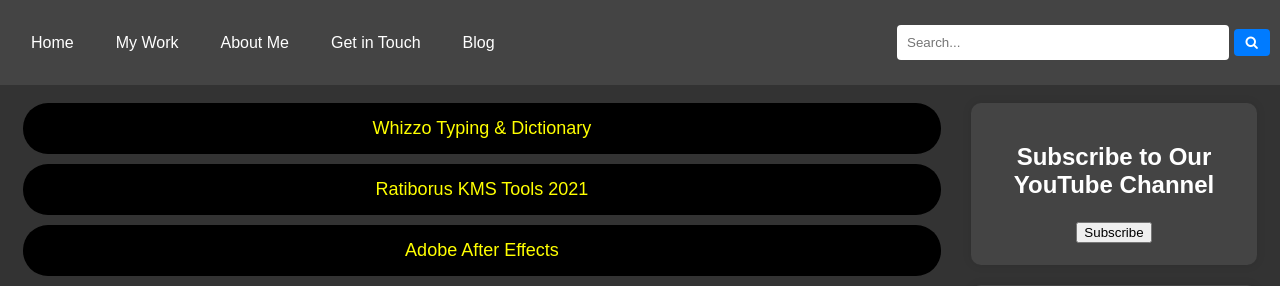
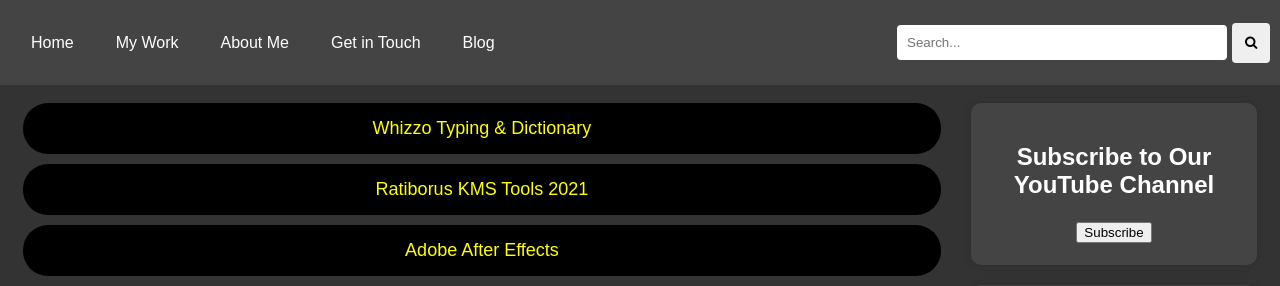
Before and after one commit to tinnaingoo/tcm-link, a PHP site: page / in a window 1280 px wide. Shown: the top 286 px of the page. Run offline with PHP 8.4, Linux system fonts and the light colour scheme; some web fonts are replaced.

Commit message:
Update menu.css

```diff
--- a/css/menu.css
+++ b/css/menu.css
@@ -47,15 +47,15 @@ nav.menu {
             max-width: 400px;
         }
         .search-container button {
-            padding: 6px 12px;
-            background-color: #007BFF;
-            color: white;
-            border: none;
-            border-radius: 4px;
-            cursor: pointer;
-        }
+    padding: 6px 12px;
+    border: none;
+    border-radius: 4px;
+    cursor: pointer;
+    width: 40px;
+    height: 40px;
+}
         .search-container button:hover {
-            background-color: #0056b3;
+
         }
         .toggle-nav {
             display: none;
```
